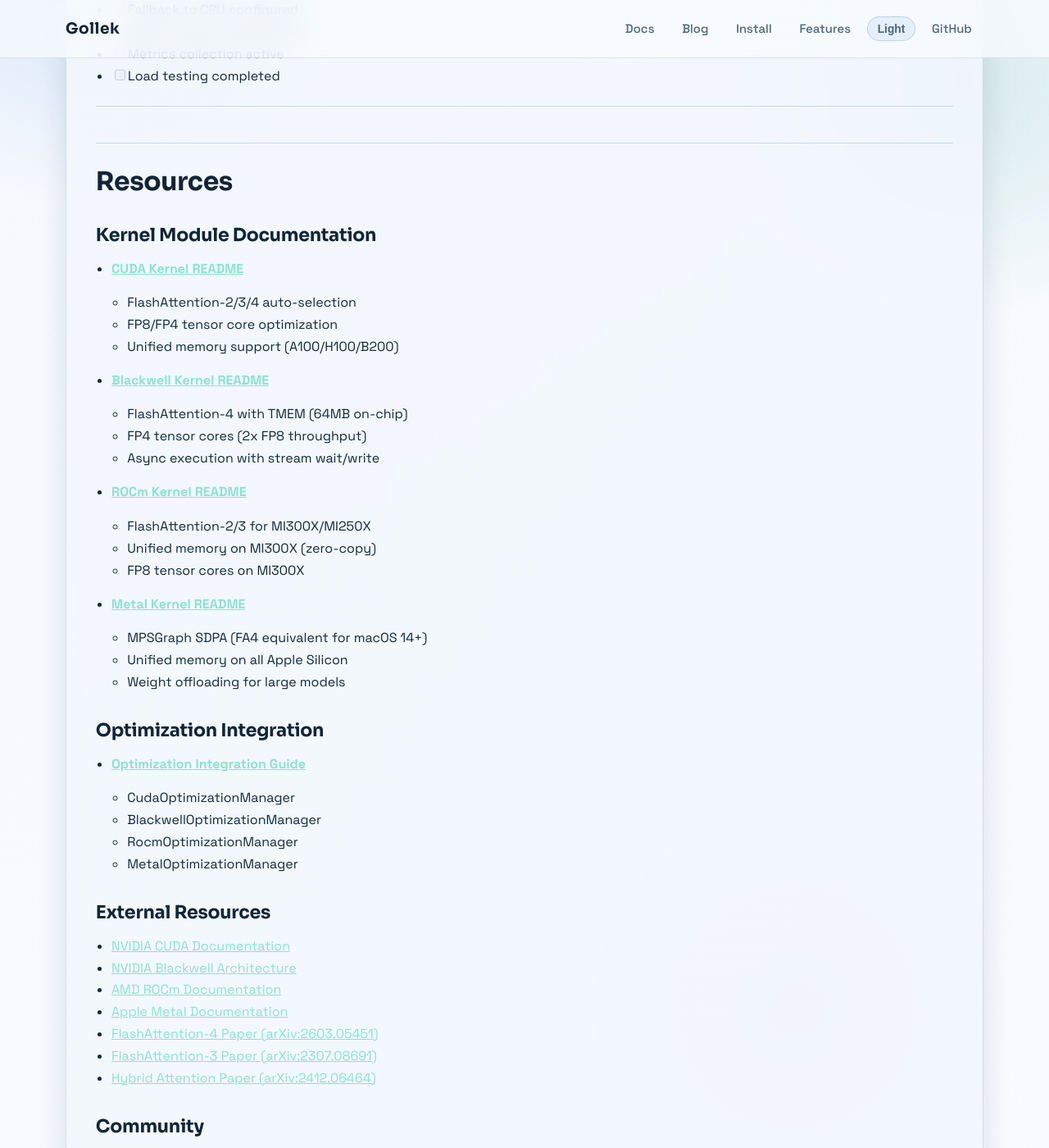
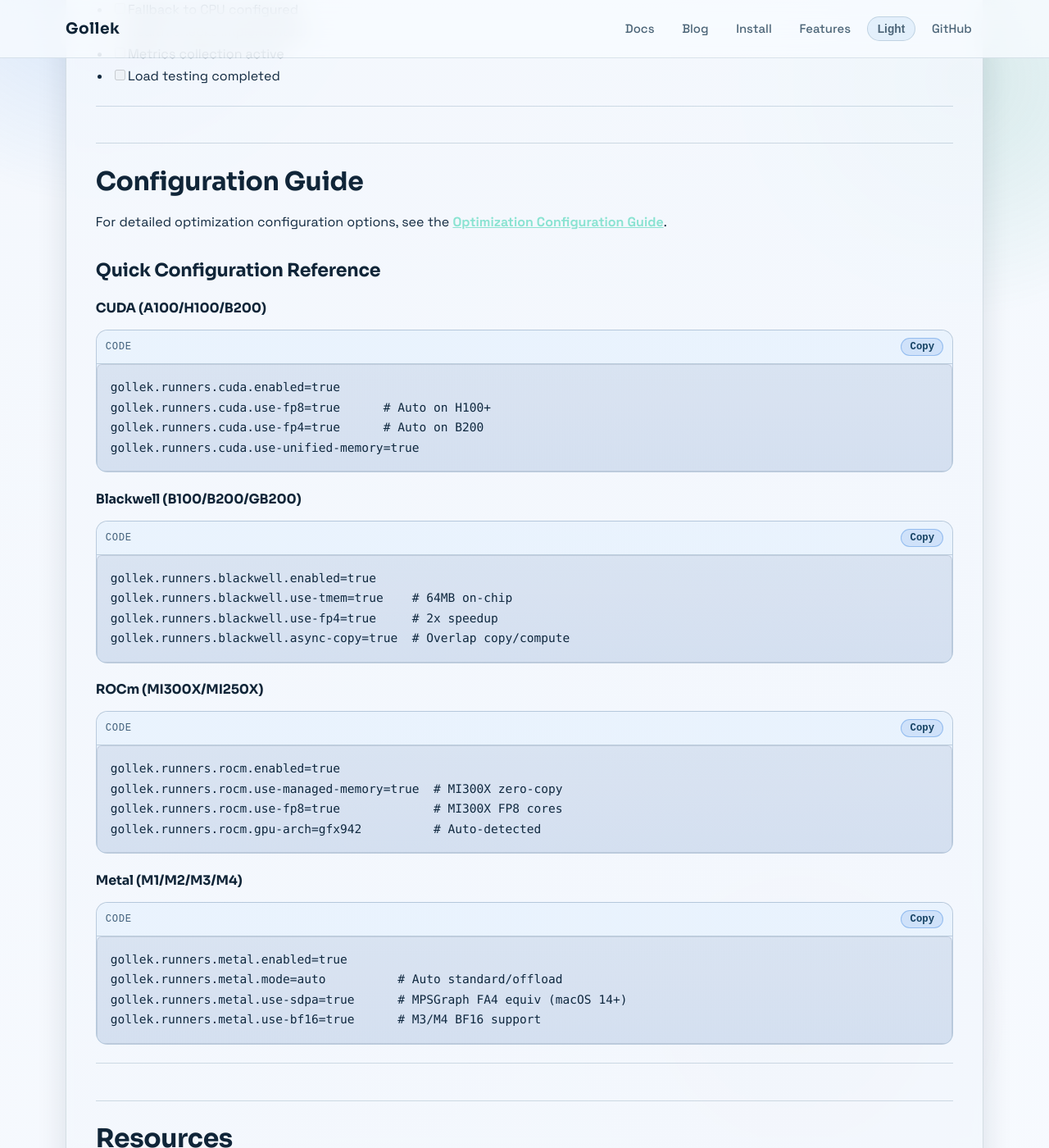
Before and after one commit to gollek-ai/gollek-ai.github.io, a Jekyll site: the page built from docs/gpu-kernels.md, in a window 1280 px wide and 1400 px high, scrolled down 29578 px. Shown: the whole window at 82% size. Built offline with Jekyll 4.4.1, drawn with Linux system fonts in a browser that asks for light colours.

Commit message:
The new configuration guide includes:
    1. Platform-Specific Sections
     - CUDA Configuration - 20+ properties for A100/H100/B200
     - Blackwell Configuration - TMEM, FP4, async execution settings
     - ROCm Configuration - Unified memory, architecture, FP8 settings
     - Metal Configuration - Runner modes, MPSGraph, offloading settings

    2. Configuration Categories

    Each platform section covers:
     - Basic Configuration - Enable/disable, library paths, device selection
     - Precision Configuration - FP4/FP8/BF16 settings
     - Memory Configuration - Unified memory, KV cache, block sizes
     - Attention Kernel Configuration - FlashAttention settings
     - Performance Tuning - Batch sizes, streams, async options
     - Model-Specific Configuration - Pre-configured settings for Llama-3.2-3B and Llama-3-70B

    3. Performance Profiles

    Ready-to-use configurations for:
     - Maximum Throughput (B200) - 180 tokens/sec (7B), 55 tokens/sec (70B)
     - Balanced Performance (H100) - 95 tokens/sec (7B), 28 tokens/sec (70B)
     - Memory Efficient (MI300X) - 65 tokens/sec (7B), 32 tokens/sec (70B)
     - Apple Silicon (M3 Max) - 55 tokens/sec (7B), 20 tokens/sec (70B)
     - Low Memory (8GB Mac) - 18 tokens/sec (7B), 3 tokens/sec (70B)

    4. Additional Sections

     - Cross-Platform Configuration - Environment variables, YAML format
     - Troubleshooting - Common configuration issues and solutions
     - Validation - How to verify configuration is applied
     - Benchmark Configuration - Performance testing guidance

    Quick Reference Tables

````diff
--- a/docs/gpu-kernels.md
+++ b/docs/gpu-kernels.md
@@ -1052,6 +1052,50 @@ gollek.runners.cuda.kv-cache-blocks=1024
 
 ---
 
+## Configuration Guide
+
+For detailed optimization configuration options, see the **[Optimization Configuration Guide](https://github.com/gollek-ai/gollek/tree/main/inference-gollek/extension/optimization/OPTIMIZATION_CONFIGURATION.md)**.
+
+### Quick Configuration Reference
+
+#### CUDA (A100/H100/B200)
+
+```properties
+gollek.runners.cuda.enabled=true
+gollek.runners.cuda.use-fp8=true      # Auto on H100+
+gollek.runners.cuda.use-fp4=true      # Auto on B200
+gollek.runners.cuda.use-unified-memory=true
+```
+
+#### Blackwell (B100/B200/GB200)
+
+```properties
+gollek.runners.blackwell.enabled=true
+gollek.runners.blackwell.use-tmem=true    # 64MB on-chip
+gollek.runners.blackwell.use-fp4=true     # 2x speedup
+gollek.runners.blackwell.async-copy=true  # Overlap copy/compute
+```
+
+#### ROCm (MI300X/MI250X)
+
+```properties
+gollek.runners.rocm.enabled=true
+gollek.runners.rocm.use-managed-memory=true  # MI300X zero-copy
+gollek.runners.rocm.use-fp8=true             # MI300X FP8 cores
+gollek.runners.rocm.gpu-arch=gfx942          # Auto-detected
+```
+
+#### Metal (M1/M2/M3/M4)
+
+```properties
+gollek.runners.metal.enabled=true
+gollek.runners.metal.mode=auto          # Auto standard/offload
+gollek.runners.metal.use-sdpa=true      # MPSGraph FA4 equiv (macOS 14+)
+gollek.runners.metal.use-bf16=true      # M3/M4 BF16 support
+```
+
+---
+
 ## Resources
 
 ### Kernel Module Documentation
````
Also changed, not shown: docs/examples.md (+17 -0 lines), features/index.md (+1 -2 lines).
